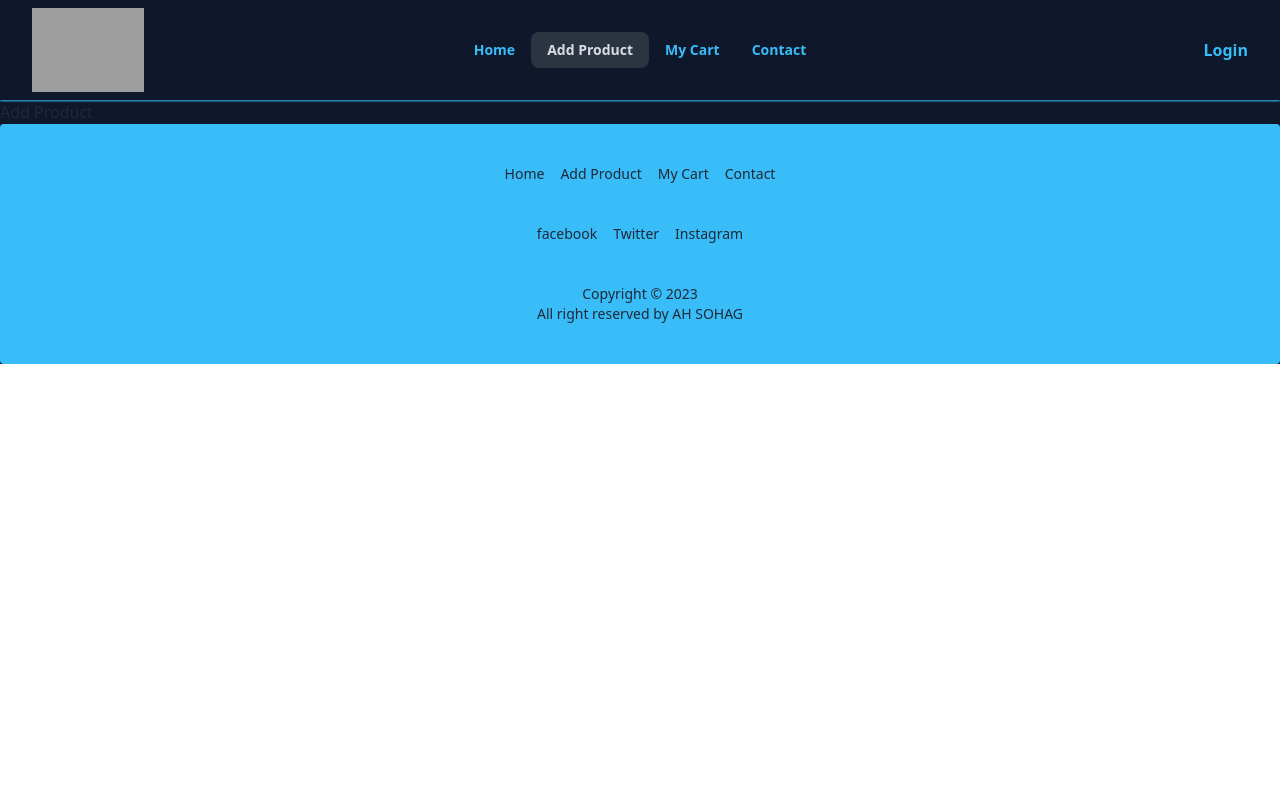
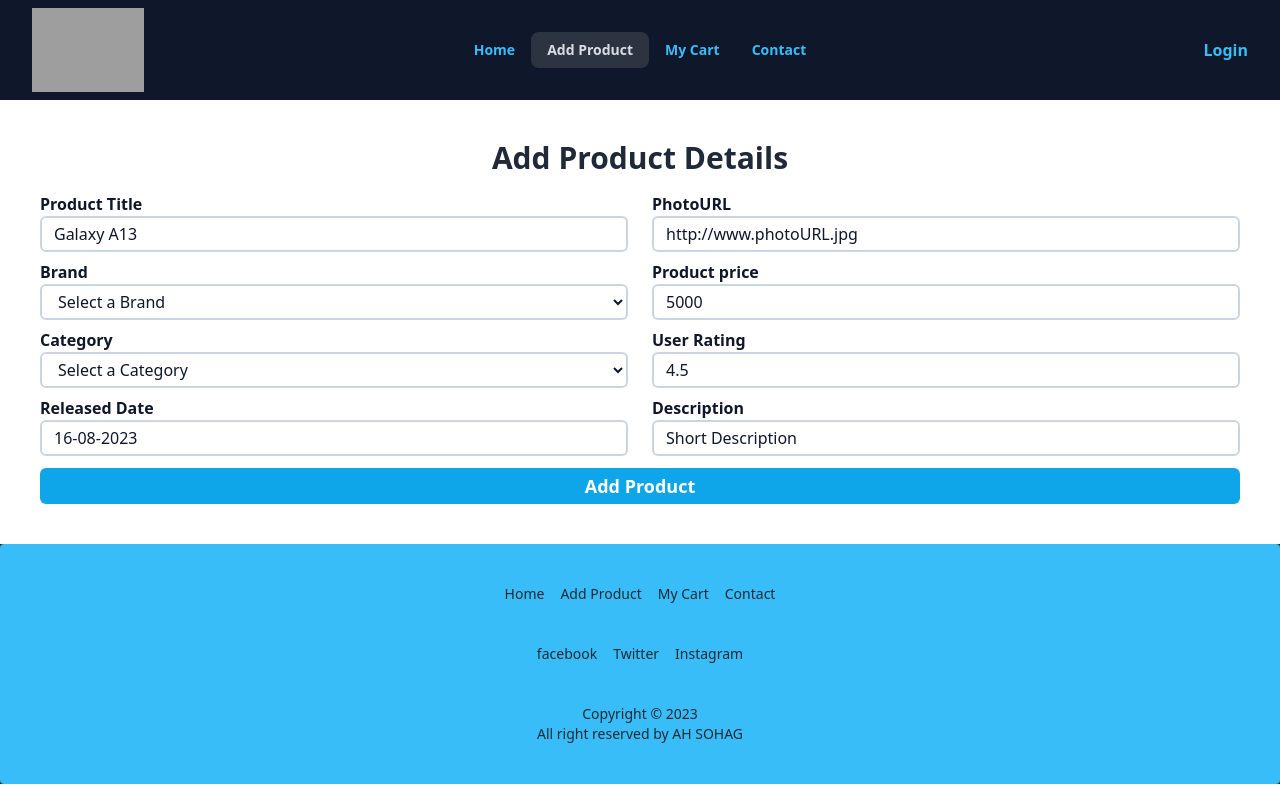
Before and after one commit to asmaulhossain45/Gadget-Point, a React (Vite) app: page /addProduct in a window 1280 px wide. Built offline with nearby package versions, Linux system fonts and the light colour scheme; no server answers; grey boxes are pictures that could not be loaded.

Commit message:
Add Product Details page

```diff
--- /dev/null
+++ b/src/Components/AllBrand.jsx
@@ -0,0 +1,25 @@
+import { useEffect, useState } from "react";
+
+const AllBrand = () => {
+  const [brands, setBrands] = useState([]);
+  useEffect(() => {
+    fetch("/Brand.json")
+      .then((res) => res.json())
+      .then((data) => setBrands(data));
+  }, []);
+  return (
+    <>
+      <h1 className="text-3xl text-white font-bold text-center mb-5">ALL BRAND</h1>
+      <div className="grid grid-cols-2 md:grid-cols-6 gap-3 rounded-md overflow-hidden justify-items-center">
+        {brands.map((brand) => (
+          <div key={brand.id} className="bg-white rounded-md overflow-hidden">
+            <img className="px-5" src={brand.image} alt={brand.name} />
+            <h1 className="text-center font-medium bg-sky-400 w-full py-1">{brand.name}</h1>
+          </div>
+        ))}
+      </div>
+    </>
+  );
+};
+
+export default AllBrand;
--- a/src/Pages/AddProduct.jsx
+++ b/src/Pages/AddProduct.jsx
@@ -1,9 +1,150 @@
 const AddProduct = () => {
-    return (
-        <div>
-            <h1>Add Product</h1>
+  const handleAddProduct = (event) => {
+    event.preventDefault();
+    const form = event.target;
+    const name = form.name.value;
+    const released = form.released.value;
+    const brand = form.brand.value;
+    const category = form.category.value;
+    const photoURL = form.photoURL.value;
+    const price = form.price.value;
+    const rating = form.rating.value;
+    const description = form.description.value;
+    const addProductData = {
+      name,
+      released,
+      brand,
+      category,
+      photoURL,
+      price,
+      rating,
+      description,
+    };
+    console.log(addProductData);
+  };
+
+  return (
+    <div className="py-10 bg-white">
+      <h1 className="text-center text-3xl font-bold">Add Product Details</h1>
+      <form
+        onSubmit={handleAddProduct}
+        className=" text-slate-900 px-4 md:px-10 pt-4"
+      >
+        <div className="flex flex-col md:flex-row justify-center gap-x-6 gap-y-2 md:gap-y-0">
+          <div className="w-full space-y-2">
+            <div>
+              <label className="font-semibold">Product Title</label>
+              <br />
+              <input
+                className="bg-transparent border-2 border-slate-300 outline-0 px-3 py-1 rounded-md w-full"
+                type="text"
+                name="name"
+                defaultValue="Galaxy A13"
+                id="1"
+              />
+            </div>
+            <div>
+              <label className="font-semibold">Brand</label>
+              <br />
+              <select
+                className="bg-transparent border-2 border-slate-300 outline-0 px-3 py-1 rounded-md w-full"
+                name="brand"
+                defaultValue="Select a Brand"
+                id="3"
+              >
+                <option disabled>Select a Brand</option>
+                <option>Apple</option>
+                <option>Canon</option>
+                <option>Dell</option>
+                <option>Intel</option>
+                <option>OLG</option>
+                <option>Samsung</option>
+              </select>
+            </div>
+            <div>
+              <label className="font-semibold">Category</label>
+              <br />
+              <select
+                className="bg-transparent border-2 border-slate-300 outline-0 px-3 py-1 rounded-md w-full"
+                name="category"
+                defaultValue="Select a Category"
+                id="4"
+              >
+                <option disabled>Select a Category</option>
+                <option>Television</option>
+                <option>Laptop</option>
+                <option>Tablet</option>
+                <option>Smartphone</option>
+                <option>Headphone</option>
+                <option>AirPods</option>
+              </select>
+            </div>
+            <div>
+              <label className="font-semibold">Released Date</label>
+              <br />
+              <input
+                className="bg-transparent border-2 border-slate-300 outline-0 px-3 py-1 rounded-md w-full"
+                type="text"
+                name="released"
+                defaultValue="16-08-2023"
+                id="2"
+              />
+            </div>
+          </div>
+          <div className="w-full space-y-2">
+            <div>
+              <label className="font-semibold">PhotoURL</label>
+              <br />
+              <input
+                className="bg-transparent border-2 border-slate-300 outline-0 px-3 py-1 rounded-md w-full"
+                type="text"
+                name="photoURL"
+                defaultValue="http://www.photoURL.jpg"
+                id="5"
+              />
+            </div>
+            <div>
+              <label className="font-semibold">Product price</label>
+              <br />
+              <input
+                className="bg-transparent border-2 border-slate-300 outline-0 pl-3 py-1 rounded-md w-full"
+                type="number"
+                name="price"
+                defaultValue="5000"
+                id="6"
+              />
+            </div>
+            <div>
+              <label className="font-semibold">User Rating</label>
+              <br />
+              <input
+                className="bg-transparent border-2 border-slate-300 outline-0 pl-3 py-1 rounded-md w-full"
+                type="number"
+                name="rating"
+                defaultValue="4.5"
+                id="7"
+              />
+            </div>
+            <div>
+              <label className="font-semibold">Description</label> <br />
+              <input
+                className="bg-transparent border-2 border-slate-300 outline-0 px-3 py-1 rounded-md w-full"
+                type="text"
+                name="description"
+                defaultValue="Short Description"
+                id="8"
+              />
+            </div>
+          </div>
         </div>
-    );
+        <input
+          className="w-full text-lg font-semibold text-white bg-sky-500 py-1 mt-3 rounded-md hover:scale-95 duration-300"
+          type="submit"
+          value="Add Product"
+        />
+      </form>
+    </div>
+  );
 };
 
 export default AddProduct;
--- a/src/Pages/Home.jsx
+++ b/src/Pages/Home.jsx
@@ -1,9 +1,20 @@
+import AllBrand from "../Components/AllBrand";
+
 const Home = () => {
-    return (
-        <div className="h-screen">
-            <h1>Home</h1>
-        </div>
-    );
+  return (
+    <>
+      <header>
+        <img
+          className="w-full"
+          src="https://i.ibb.co/QX4M4Nx/Banner.png"
+          alt=""
+        />
+      </header>
+      <section className="px-4 py-10 md:px-8">
+        <AllBrand></AllBrand>
+      </section>
+    </>
+  );
 };
 
 export default Home;
--- a/src/Pages/MyCart.jsx
+++ b/src/Pages/MyCart.jsx
@@ -1,9 +1,22 @@
 const MyCart = () => {
-    return (
-        <div>
-            <h1>My Cart</h1>
-        </div>
-    );
+    const submit = event => {
+        event.preventDefault();
+        const select = event.target.select.value;
+        console.log(select);
+    }
+  return (
+    <div>
+      <form onSubmit={submit}>
+        <select name="select" className="w-full">
+          <option>Home</option>
+          <option>H</option>
+          <option>Home</option>
+          <option>Home</option>
+        </select>
+        <input className="text-center text-white" type="submit" value="Submit" />
+      </form>
+    </div>
+  );
 };
 
 export default MyCart;
--- a/tailwind.config.js
+++ b/tailwind.config.js
@@ -1,11 +1,8 @@
 /** @type {import('tailwindcss').Config} */
 export default {
-  content: [
-  "./index.html",
-  "./src/**/*.{js,ts,jsx,tsx}",
-  ],
+  content: ["./index.html", "./src/**/*.{js,ts,jsx,tsx}"],
   theme: {
-  extend: {},
+    extend: {},
   },
   plugins: [require("daisyui")],
-  }
+};
```
Also changed, not shown: public/Brand.json (added, +32 -0 lines).
